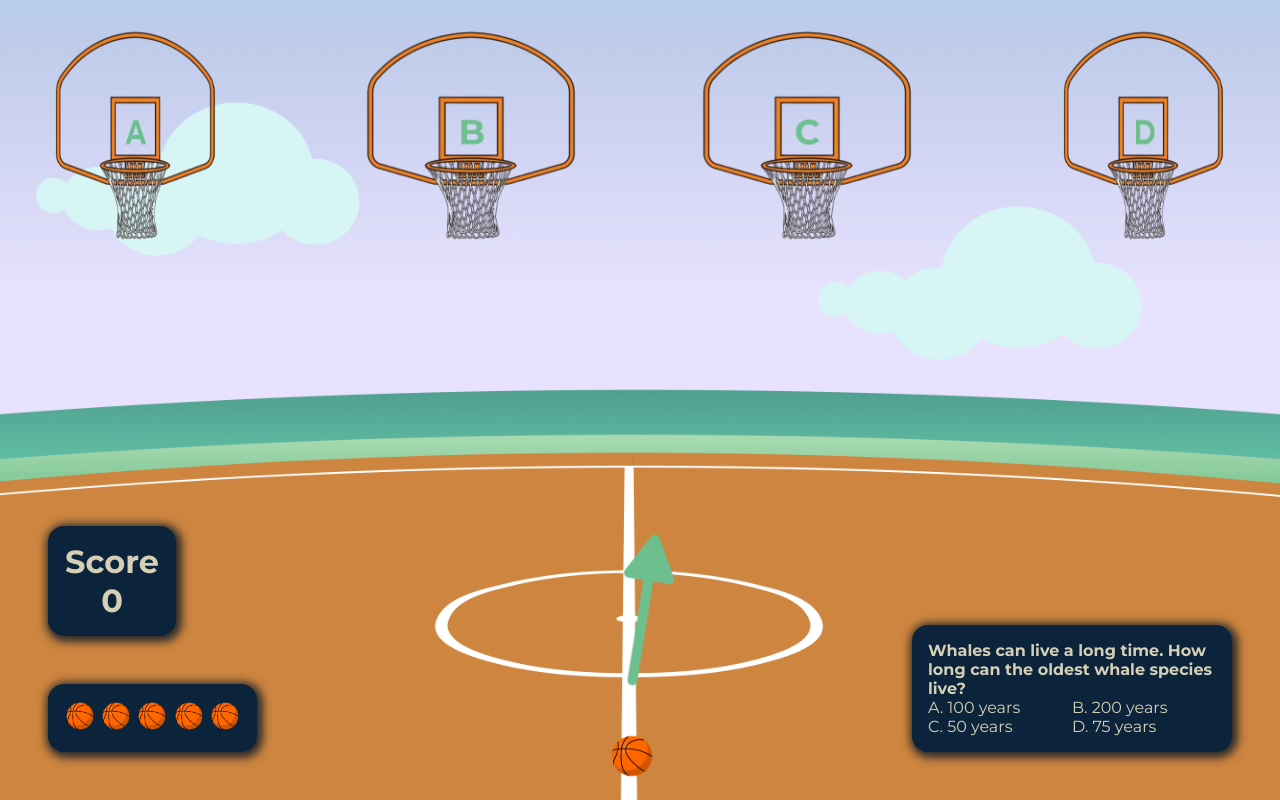
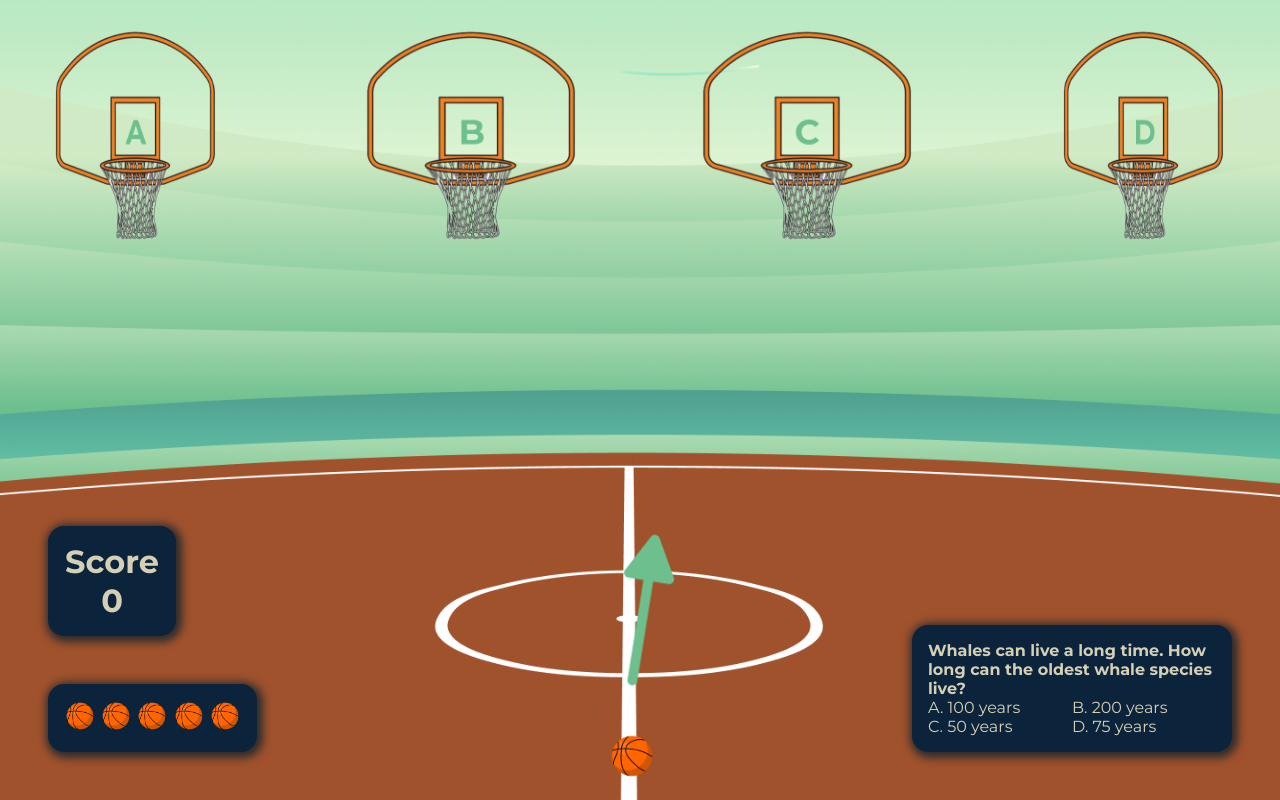
Before and after one commit to DavyJones27/game, a plain HTML site: page index.html in a window 1280 px wide. Drawn offline with Linux system fonts and the light colour scheme.

Commit message:
gmae ready

```diff
--- a/styles/styles.scss
+++ b/styles/styles.scss
@@ -16,7 +16,7 @@ $shadow-color: #2c2c2c;
 }
 
 .main {
-  background-image: url('/assets/background-1.png');
+  background-image: url('/assets/background-2.png');
   background-position: center;
   background-repeat: no-repeat;
   background-size: cover;
@@ -28,6 +28,8 @@ $shadow-color: #2c2c2c;
     position: fixed;
     width: 100%;
     z-index: 5;
+    user-select: none;
+    pointer-events: none;
 
     .basket-1, .basket-2, .basket-3, .basket-4 {
       width: 15rem;
@@ -48,6 +50,8 @@ $shadow-color: #2c2c2c;
     position: fixed;
     bottom: 0;
     z-index: 10;
+    user-select: none;
+    pointer-events: none;
 
 
     .score-board,
```
Also changed, not shown: styles/styles.css, 1 other file.
